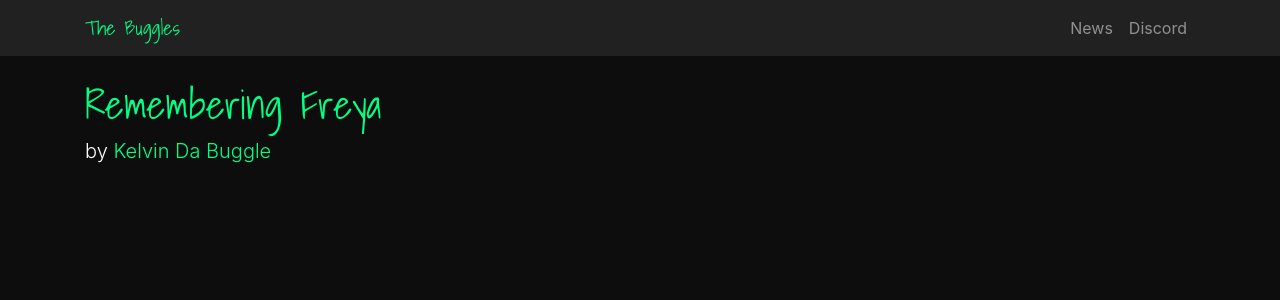
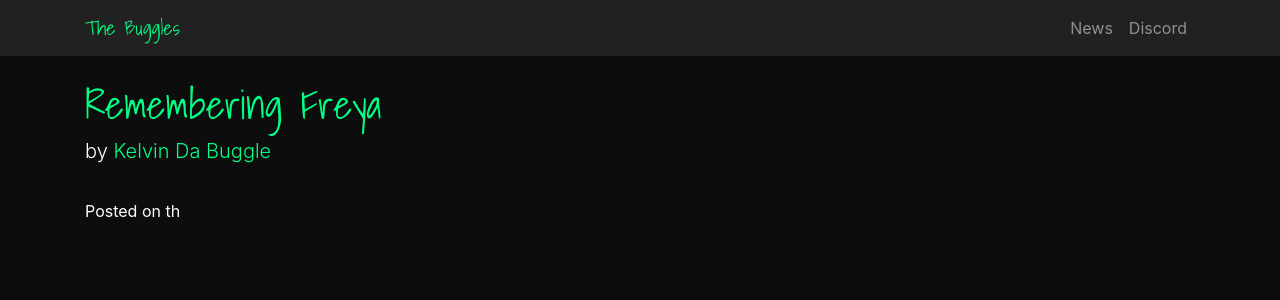
Before and after one commit to bugglespecies/bugglespecies.github.com, a Jekyll site: the page built from _posts/2019-03-07-remembering-freya.md, in a window 1280 px wide. Shown: the top 300 px of the page. Built offline with Jekyll 4.4.1, drawn with Linux system fonts in a browser that asks for light colours; nearby versions of some CDN libraries.

Commit message:
Update blogpost.html

```diff
--- a/_layouts/blogpost.html
+++ b/_layouts/blogpost.html
@@ -61,3 +61,13 @@
 			<div class="col-lg-8">
 				<h1 class="mt-4 text-primary buggle-font">{{ page.title }}</h1>
 				<p class="lead">by <span class="text-primary">{{ page.author }}</span></p>
+				<hr>
+				<p>Posted on {% assign day = post.date | date: "%-d" %}
+					{% case day %}
+						{% when '1' or '21' or '31' %}{{ day }}st
+						{% when '2' or '22' %}{{ day }}nd
+						{% when '3' or '23' %}{{ day }}rd
+						{% else %}{{ day }}th
+					{% endcase %}
+					{{ post.date | date: "of %B, %Y" }}</p>
+				<hr>
```
